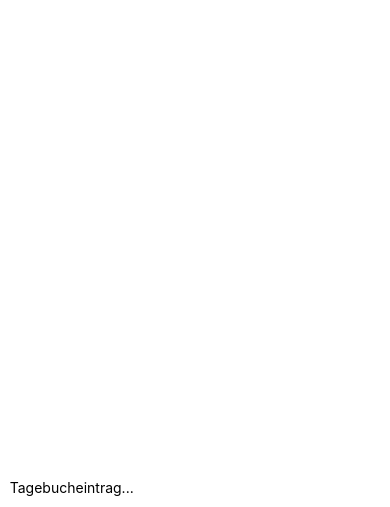
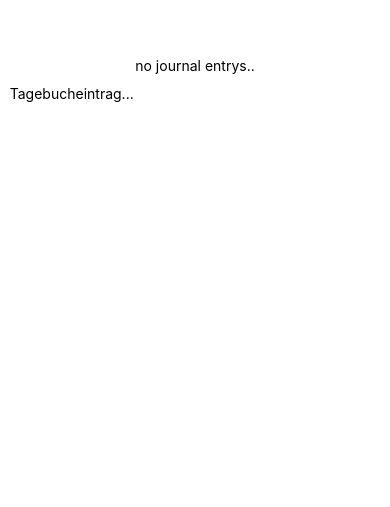
Before and after one commit to papack/react-natvie-journal, a React Native app: screen / in a window 390 px wide. Shown: the part 337-844 px from the top of the page. Built offline with nearby package versions, Linux system fonts and the light colour scheme.

Commit message:
only show component, if we have entrys

```diff
--- a/App.js
+++ b/App.js
@@ -11,13 +11,21 @@ export default function App() {
     setText("");
   };
 
-  return (
-    <View style={styles.container}>
+  //show "no content hint or flatlist"
+  let content = <Text>no journal entrys..</Text>;
+  if (data.length > 0) {
+    content = (
       <FlatList
         data={data}
         keyExtractor={(item) => item.date}
         renderItem={({ item }) => <Text>{item.text}</Text>}
       />
+    );
+  }
+
+  return (
+    <View style={styles.container}>
+      {content}
       <TextInput
         returnKeyType="done"
         style={styles.input}
```
